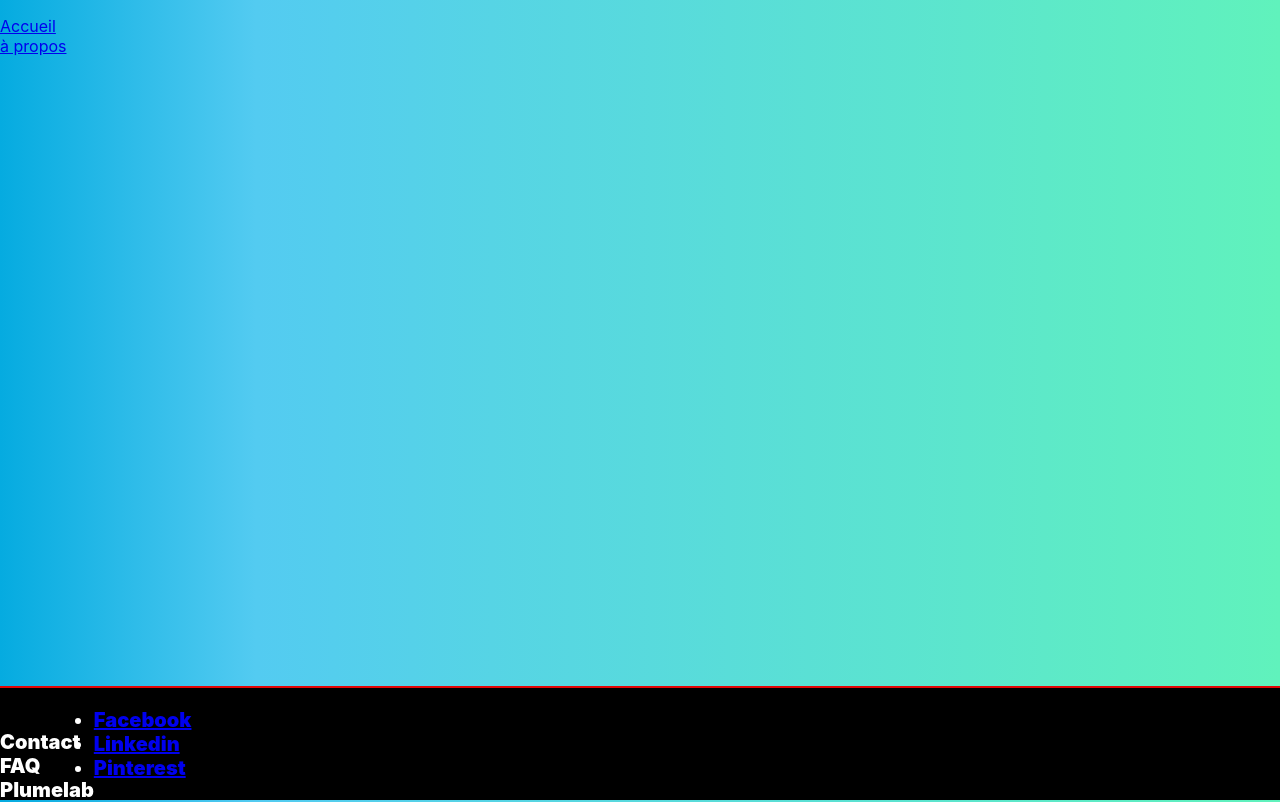
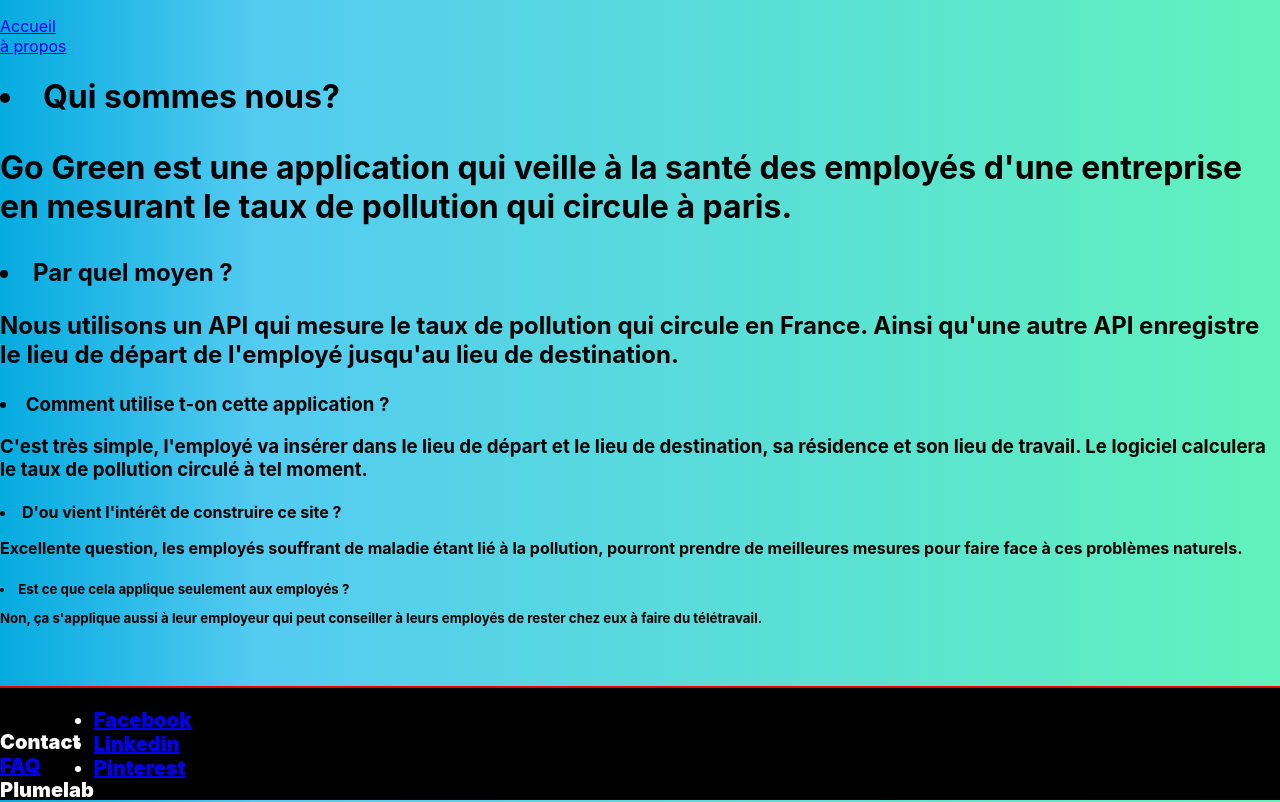
Before and after one commit to WildCodeSchool/Paris-0919-P2-Comparateur-de-prix, a React (Create React App) app: page /Faq in a window 1280 px wide. Built offline with nearby package versions, Linux system fonts and the light colour scheme.

Commit message:
FAQ added on the footer

```diff
--- a/src/App.js
+++ b/src/App.js
@@ -5,6 +5,7 @@ import Home from './screen/Home'
 import ResultPage from './screen/Result-page'
 import About from './screen/About'
 import Footer from './components/Footer'
+import Faq from './screen/Faq'
 
 class App extends React.Component {
   state = {
@@ -46,6 +47,9 @@ class App extends React.Component {
           <Route path="/resultpage">
             <ResultPage data={this.state.result}/>
           </Route>
+          <Route exact path="/Faq">
+            <Faq />
+          </Route>
         </Switch>
         <Footer />
       </div>
--- a/src/components/Footer.js
+++ b/src/components/Footer.js
@@ -1,5 +1,6 @@
 import React from 'react';
 import './Footer.css';
+import {NavLink} from "react-router-dom"
 
 function Footer() {
   return (
@@ -8,7 +9,7 @@ function Footer() {
           <div className="outils-left">
             <ul>
               <li>Contact</li>
-              <li>FAQ</li>
+              <NavLink to = '/Faq'>FAQ</NavLink>
               <li>Plumelab</li>
             </ul>
           </div>
--- /dev/null
+++ b/src/screen/Faq.js
@@ -0,0 +1,32 @@
+import React from 'react';
+import './Faq.css';
+
+const Faq = () => {
+	return (
+		<div>
+			<h1>
+				<li>Qui sommes nous?</li>
+				<p>Go Green est une application qui veille à la santé des employés d'une entreprise en mesurant le taux de pollution qui circule à paris.</p>
+			</h1>
+			<h2>
+				<li>Par quel moyen ? </li>
+				<p>Nous utilisons un API qui mesure le taux de pollution qui circule en France. Ainsi qu'une autre API enregistre le lieu de départ de l'employé jusqu'au lieu de destination. </p>
+			</h2>
+			<h3>
+				<li>Comment utilise t-on cette application ?</li>
+				<p>C'est très simple, l'employé va insérer dans le lieu de départ et le lieu de destination, sa résidence et son lieu de travail. Le logiciel calculera le taux de pollution circulé à tel moment.</p>
+			</h3>
+			<h4>
+				<li>D'ou vient l'intérêt de construire ce site ?</li>
+				<p>Excellente question, les employés souffrant de maladie étant lié à la pollution, pourront prendre de meilleures mesures pour faire face à ces problèmes naturels.</p>
+			</h4>
+			<h5>
+				<li>Est ce que cela applique seulement aux employés ?</li>
+				<p>Non, ça s'applique aussi à leur employeur qui peut conseiller à leurs employés de rester chez eux à faire du télétravail.</p>
+			</h5>
+		</div>
+
+	)
+}
+
+export default Faq
```
Also changed, not shown: src/screen/Faq.css (added).
